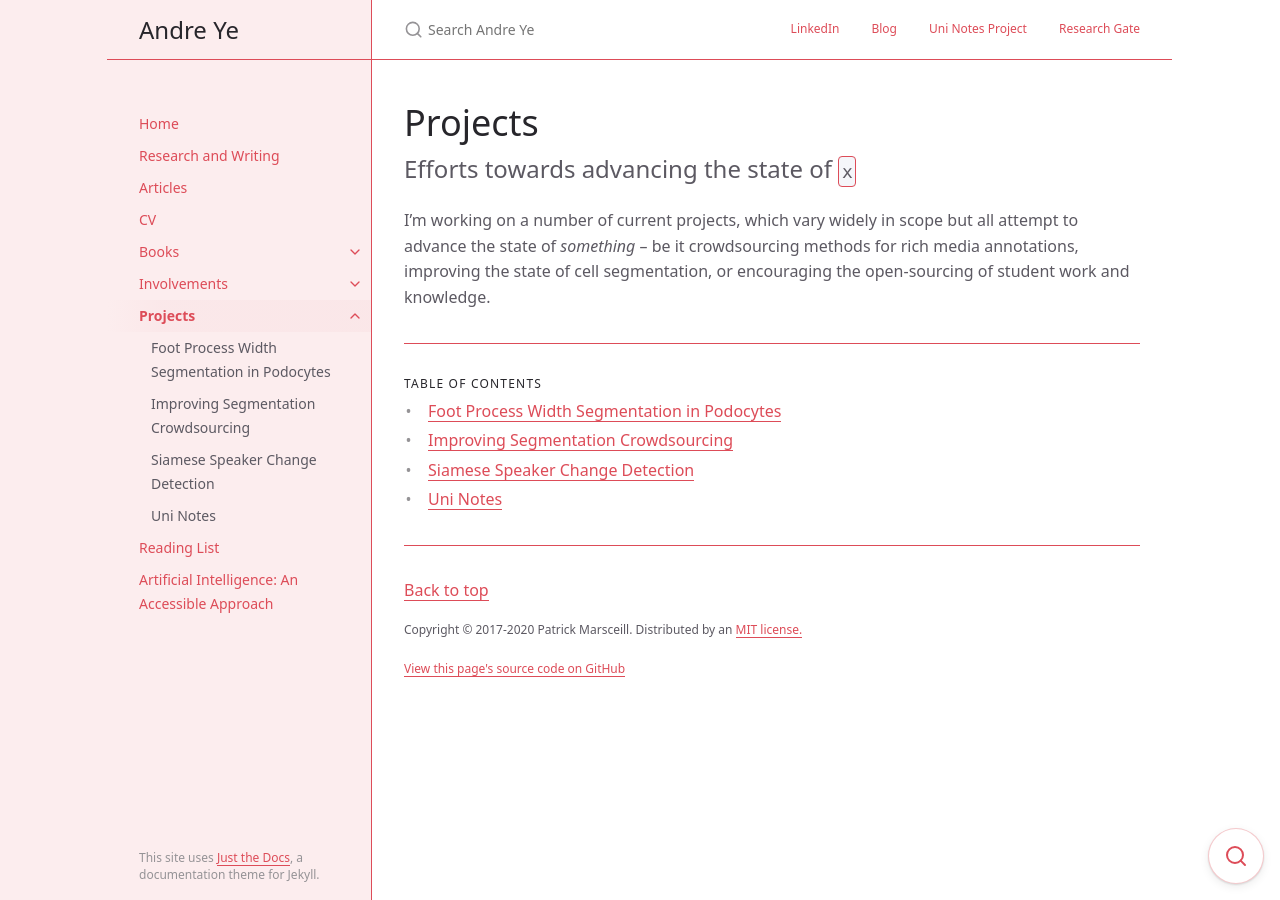
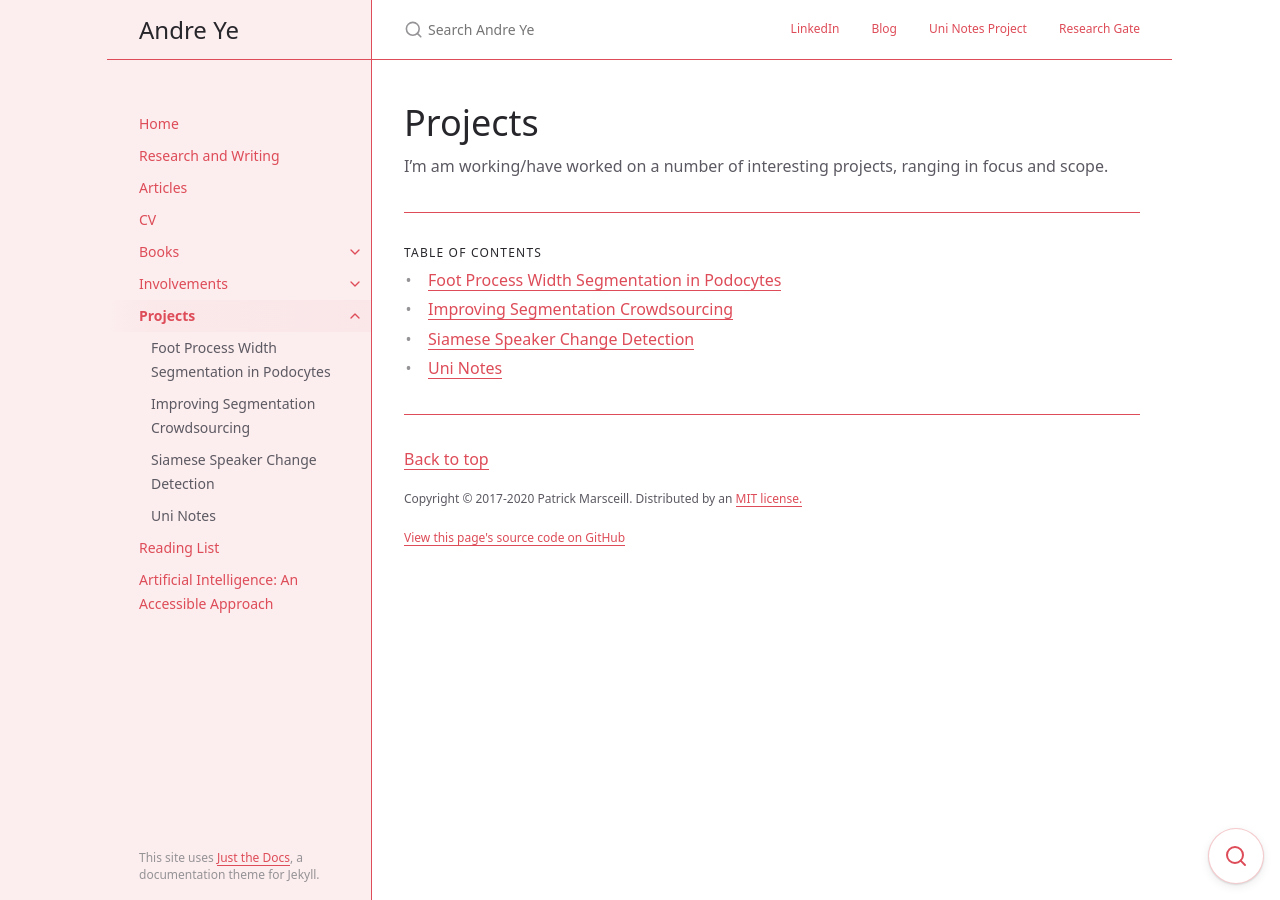
Before and after one commit to andre-ye/andre-ye.github.io-retired, a Jekyll site: the page built from docs/projects/projects.md, in a window 1280 px wide. Built offline with Jekyll 4.4.1, drawn with Linux system fonts in a browser that asks for light colours; nearby versions of some CDN libraries.

Commit message:
Update projects.md

```diff
--- a/docs/projects/projects.md
+++ b/docs/projects/projects.md
@@ -8,7 +8,7 @@ permalink: /docs/projects
 
 # Projects
 
-Efforts towards advancing the state of `x`
-{: .fs-6 .fw-300 }
+<!-- Efforts towards advancing the state of `x`
+{: .fs-6 .fw-300 } -->
 
-I'm working on a number of current projects, which vary widely in scope but all attempt to advance the state of *something* -- be it crowdsourcing methods for rich media annotations, improving the state of cell segmentation, or encouraging the open-sourcing of student work and knowledge.
+I'm am working/have worked on a number of interesting projects, ranging in focus and scope.
```
